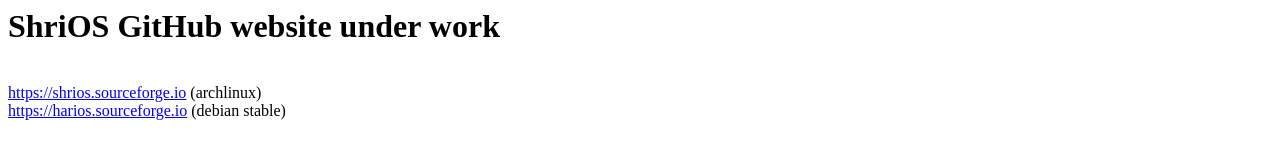
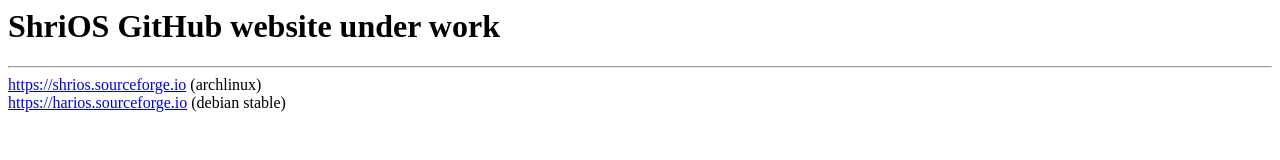
Before and after one commit to shrios/shrios.github.io, a plain HTML site: page index.html in a window 1280 px wide. Drawn offline with Linux system fonts and the light colour scheme.

Commit message:
Update index.html

```diff
--- a/index.html
+++ b/index.html
@@ -1,3 +1,3 @@
-<h1>ShriOS GitHub website under work</h1><br/>
+<h1>ShriOS GitHub website under work</h1><hr/>
 <a href="https://shrios.sourceforge.io">https://shrios.sourceforge.io</a> (archlinux)<br/>
 <a href="https://harios.sourceforge.io">https://harios.sourceforge.io</a> (debian stable)
```
